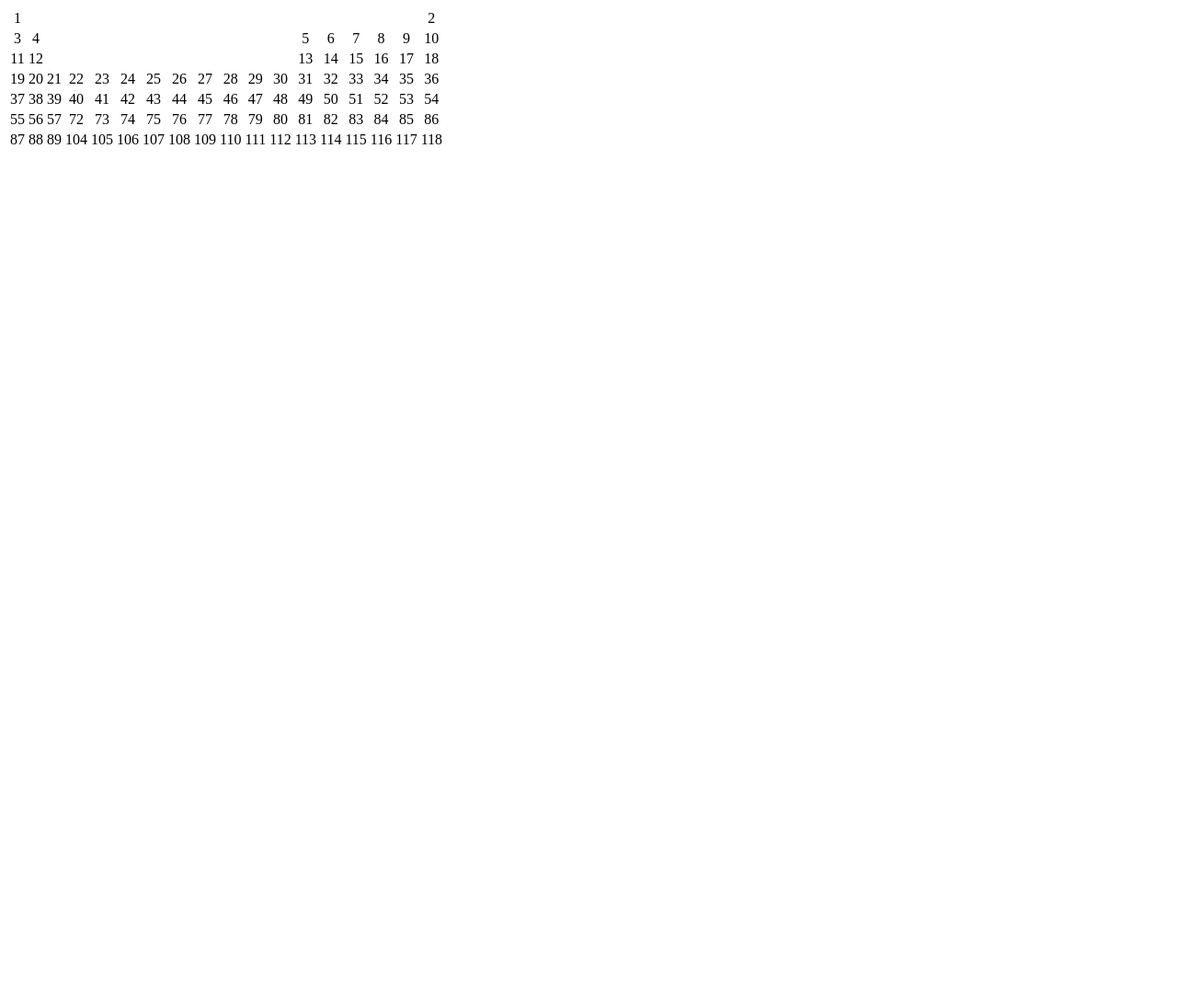
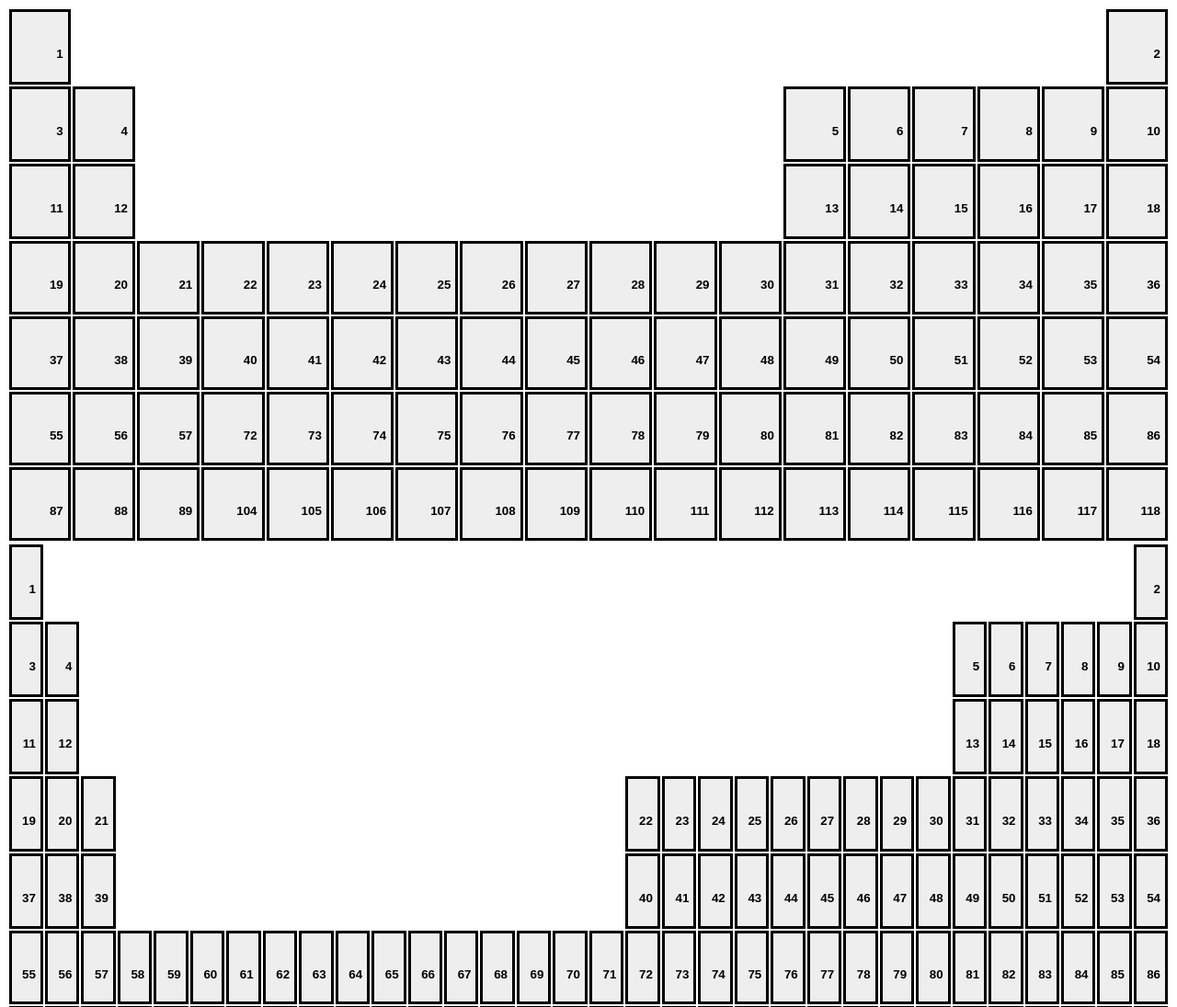
Before and after one commit to BrennanColberg/ptable, a plain HTML site: page index.html in a window 1280 px wide. Shown: the top 1095 px of the page at 92% size. Before the commit the page ends 800 px from the top, so only its background shows below. Drawn offline with Linux system fonts and the light colour scheme.

Commit message:
Added element CSS (largely from /carbon)

```diff
--- a/index.css
+++ b/index.css
@@ -1,3 +1,38 @@
+td {
+	height: 80px;
+	width: 80px;
+	position: relative;
+}
+
 .element {
+	box-sizing: border-box;
+	border: 3px solid black;
+	padding: 4px 6px;
+	margin-left: var(--dividers);
 	text-align: center;
+	font-family: sans-serif;
+	font-weight: bold;
+	background-color: #eee;
 }
+
+.element span {
+	display: block;
+}
+
+.element .number {
+	position: absolute;
+	right: 5px;
+	font-size: 10pt;
+}
+
+.element .symbol {
+	font-size: 24pt;
+}
+
+.element .name {
+	font-size: 11pt;
+}
+
+.element .mass {
+	font-size: 9pt;
+}
--- a/index.js
+++ b/index.js
@@ -1,5 +1,17 @@
 "use strict";
 (function () {
+
+	function $(selector) {
+		let result = document.querySelectorAll(selector);
+		return result.length > 1 ? result : result[0];
+	}
+
+	function ce(type, content, className) {
+		let result = document.createElement(type);
+		if (content) result.textContent = content;
+		if (className) result.className = className;
+		return result;
+	}
 
 	const NORMAL_LAYOUT = [
 		[1, 1],
@@ -21,26 +33,12 @@
 		[17, 15]
 	];
 
-	function $(selector) {
-		let result = document.querySelectorAll(selector);
-		return result.length > 1 ? result : result[0];
-	}
-
-	function ce(type, content) {
-		let result = document.createElement(type);
-		if (content) result.textContent = content;
-		return result;
-	}
-
-	const ROWS = 7,
-		COLUMNS = 18;
-
 	window.addEventListener("load", function () {
-		generateHTML($("table")[0], NORMAL_LAYOUT);
-		// generateHTML($("table")[1], EXPANDED_LAYOUT);
+		fillTableHTML($("table")[0], NORMAL_LAYOUT);
+		fillTableHTML($("table")[1], EXPANDED_LAYOUT);
 	});
 
-	function generateHTML(parentDOM, layout) {
+	function fillTableHTML(parentDOM, layout) {
 		// gets larger dimensions for iterator
 		let rowCount = layout.length;
 		let columnCount = 0;
@@ -60,20 +58,26 @@
 			for (let col = 1; col <= columnCount; col++) {
 				let isFrontElement = col <= rowLayout[0];
 				let isBackElement = columnCount - col < rowLayout[1];
-				let cellDOM = ce("td");
 				// adds count for L/A series, etc (counted but can't see)
 				if (!isFrontElement && !addedInvisibleCount && rowLayout[2]) {
 					counter += rowLayout[2];
 					addedInvisibleCount = true;
 				}
-				if (isFrontElement || isBackElement) {
-					cellDOM.textContent = counter++;
-					cellDOM.className = "element";
-				}
-				rowDOM.appendChild(cellDOM);
+				rowDOM.appendChild((isFrontElement || isBackElement) ?
+					generateElementHTML(counter++) : // element
+					ce("td") // non-element
+				);
 			}
 			parentDOM.appendChild(rowDOM);
 		}
 	}
 
+	function generateElementHTML(atomicNumber) {
+		let cellDOM = ce("td");
+		cellDOM.className = "element";
+		cellDOM.appendChild(ce("span", atomicNumber, "number"));
+		console.log(cellDOM);
+		return cellDOM;
+	}
+
 })();
```
